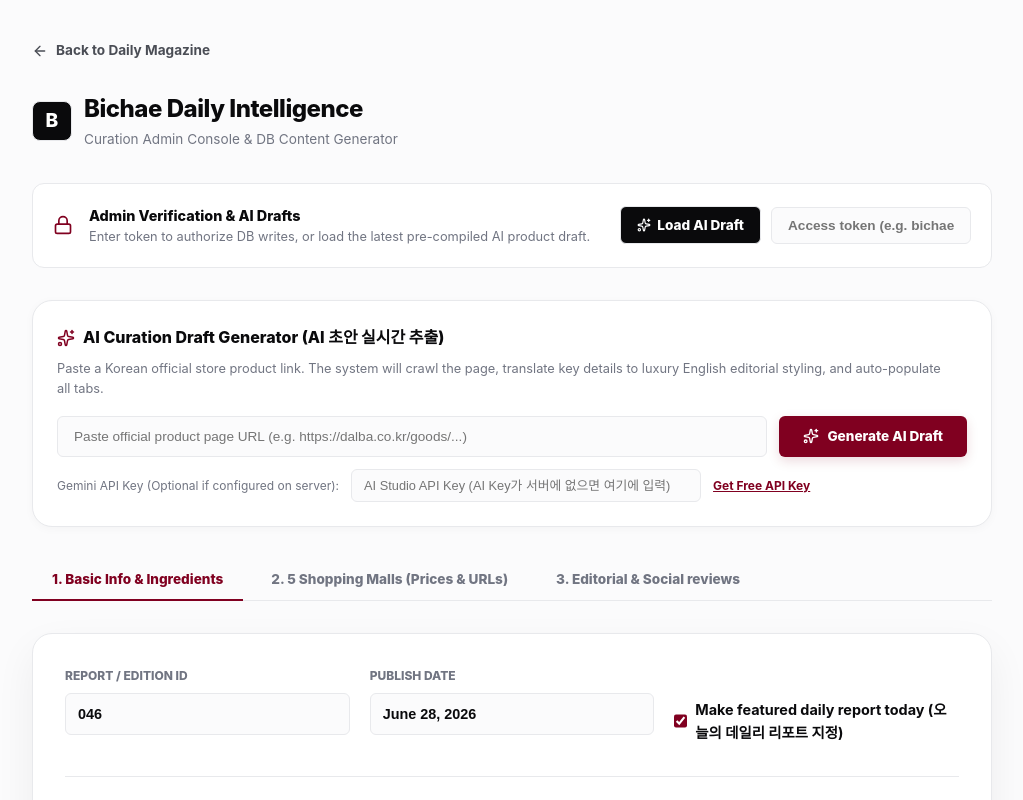
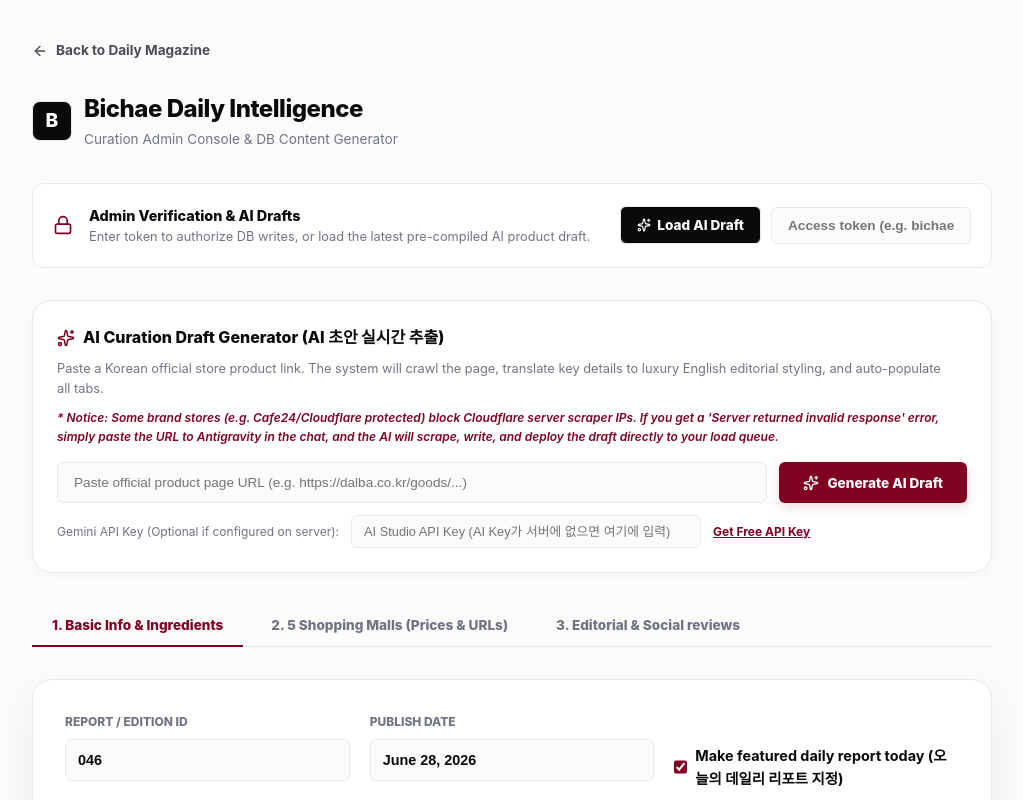
Before and after one commit to stoneidev/bichae_v2, a Next.js app: page /admin in a window 1280 px wide. Shown: the top 800 px of the page, without its empty margins (128-1151 px from the left). Built offline with nearby package versions, Linux system fonts and the light colour scheme; a web font is replaced by a local one.

Commit message:
fix: update JSX layout escaping for notice block in admin page

```diff
--- a/app/admin/page.tsx
+++ b/app/admin/page.tsx
@@ -292,8 +292,11 @@
         <h2 style={{ fontSize: '1rem', fontWeight: 800, color: 'var(--text-primary)', marginBottom: '8px', display: 'flex', alignItems: 'center', gap: '8px' }}>
           <Sparkles size={18} color="var(--brand-rose)" /> AI Curation Draft Generator (AI 초안 실시간 추출)
         </h2>
-        <p style={{ fontSize: '0.8rem', color: 'var(--text-muted)', marginBottom: '16px' }}>
+        <p style={{ fontSize: '0.8rem', color: 'var(--text-muted)', marginBottom: '8px' }}>
           Paste a Korean official store product link. The system will crawl the page, translate key details to luxury English editorial styling, and auto-populate all tabs.
+        </p>
+        <p style={{ fontSize: '0.75rem', color: 'var(--brand-rose)', fontStyle: 'italic', marginBottom: '16px', fontWeight: 600 }}>
+          * Notice: Some brand stores (e.g. Cafe24/Cloudflare protected) block Cloudflare server scraper IPs. If you get a &apos;Server returned invalid response&apos; error, simply paste the URL to Antigravity in the chat, and the AI will scrape, write, and deploy the draft directly to your load queue.
         </p>
         <div style={{ display: 'flex', flexDirection: 'column', gap: '12px' }}>
           <div style={{ display: 'flex', gap: '12px', flexWrap: 'wrap' }}>
```
